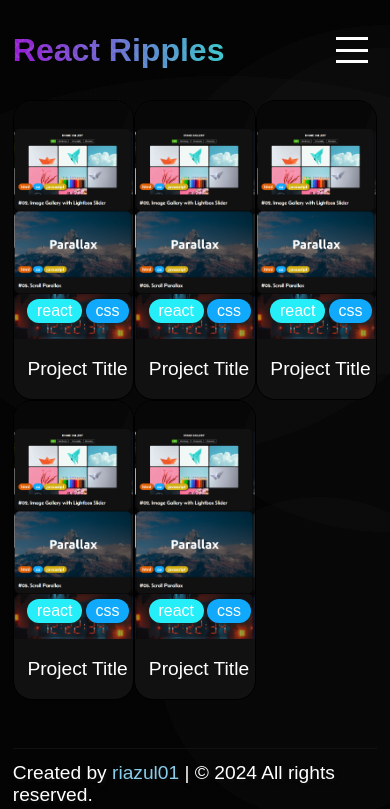
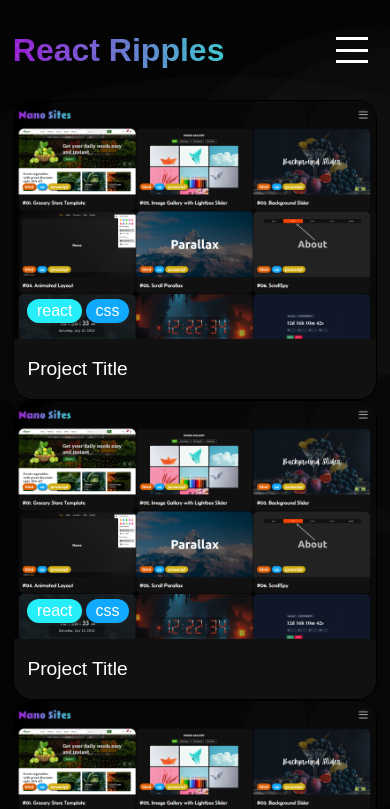
Before and after one commit to riazul01/reactor, a React (Vite) app: page / in a window 390 px wide. Shown: the top 809 px of the page. Built offline with nearby package versions, Linux system fonts and the light colour scheme; a web font is replaced by a local one.

Commit message:
projects layout responsive completed

```diff
--- a/src/pages/home.css
+++ b/src/pages/home.css
@@ -16,3 +16,15 @@
     grid-template-columns: repeat(3, 1fr);
     overflow: hidden;
 }
+
+@media screen and (max-width: 1020px) {
+    .projects {
+        grid-template-columns: repeat(2, 1fr);
+    }
+}
+
+@media screen and (max-width: 680px) {
+    .projects {
+        grid-template-columns: repeat(1, 1fr);
+    }
+}
```
